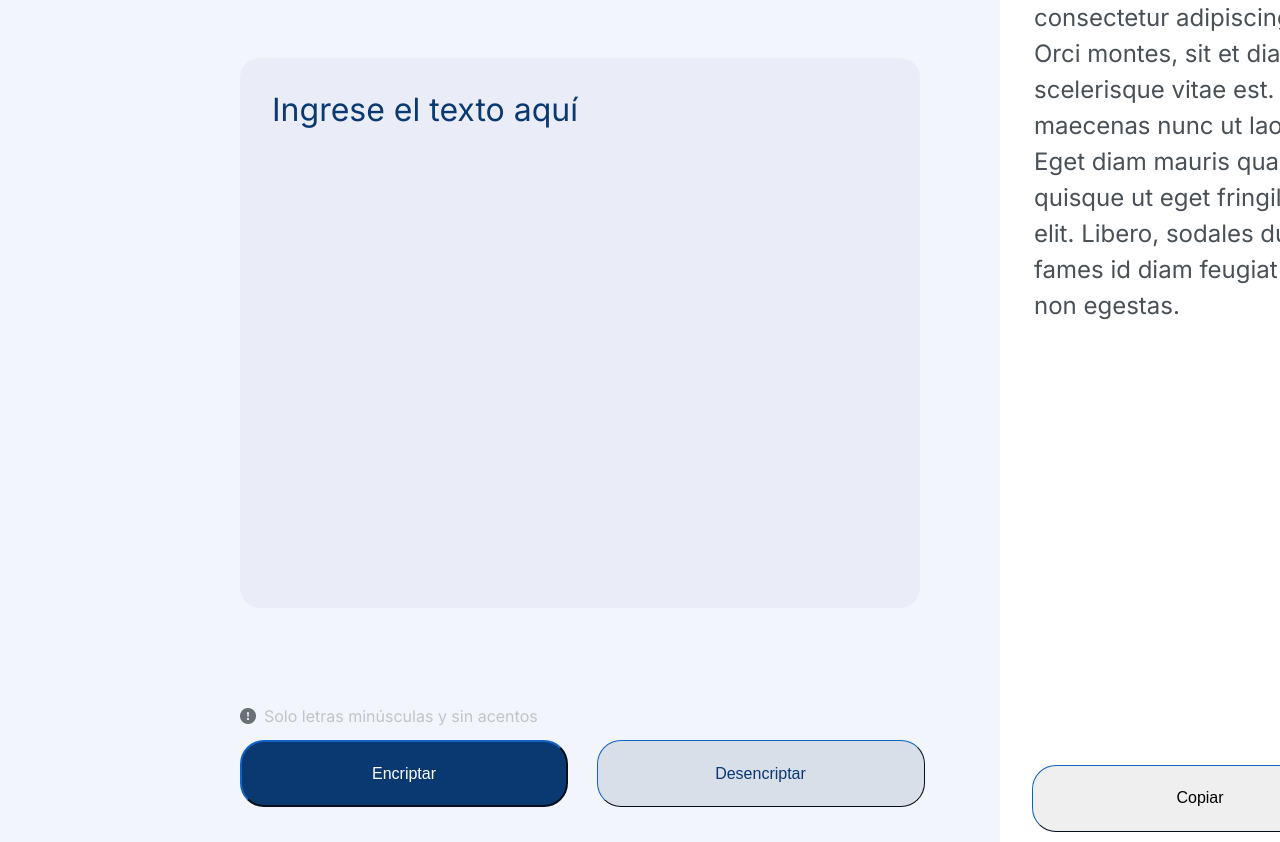
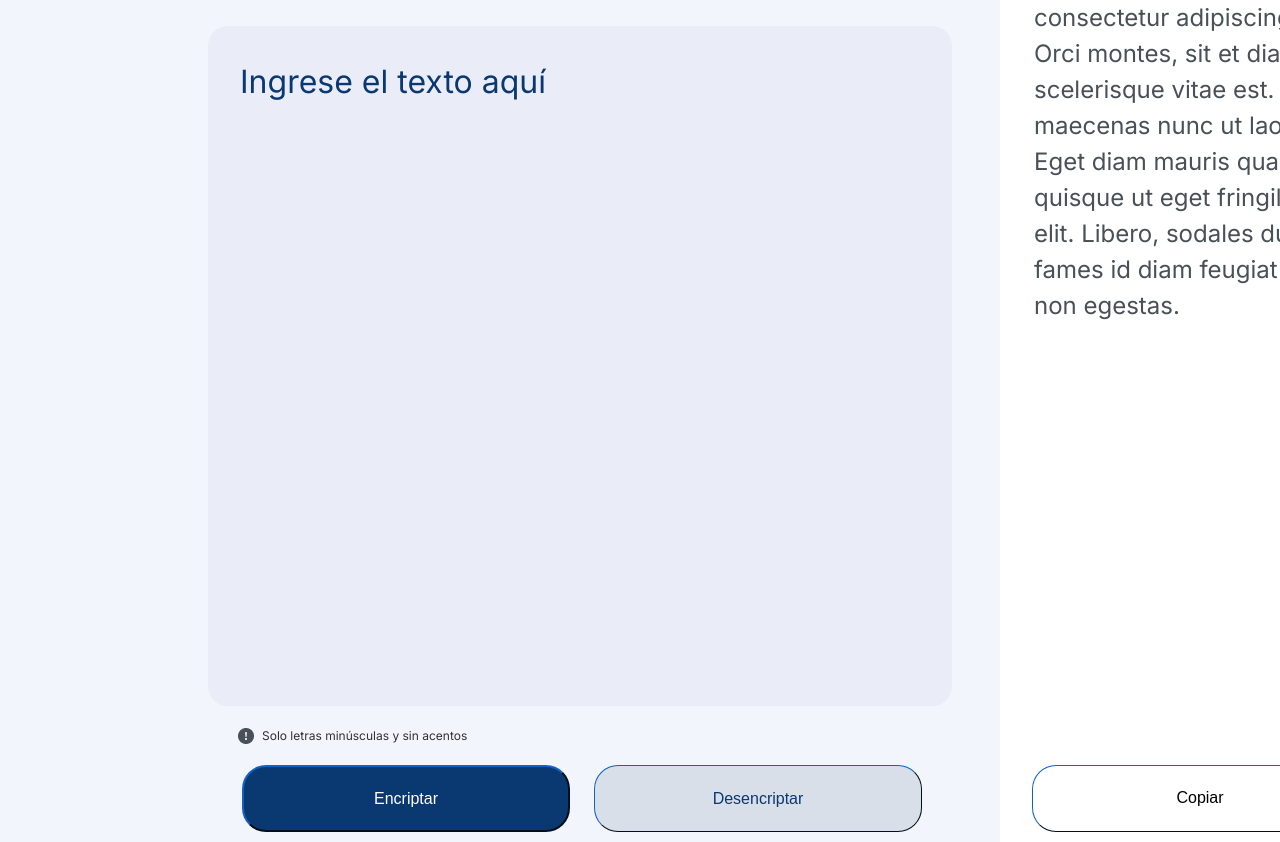
Before and after one commit to DMASSD/Javascript-Text-Encrypter, a plain HTML site: page index.html in a window 1280 px wide. Shown: the part 110-952 px from the top of the page. Drawn offline with Linux system fonts and the light colour scheme.

Commit message:
input part several position fixed, no JS

```diff
--- a/style_index.css
+++ b/style_index.css
@@ -12,32 +12,36 @@ main{
     box-sizing: border-box;
 }
 
+.inputPart{
+    display: grid;
+    grid-template-columns: 168px 792px;
+    box-sizing: border-box;
+}
+
 .mainfuction{
-    margin-left: 200px;
-    margin-top: 78px;
+    display: grid;
+    grid-template-rows: 694px 112px;
+    margin-top: 96px;
+    padding-right: 44px;
+    padding-bottom: 32px;
     box-sizing: border-box;
 
 }
 
-.inputTextPart{
-    width: 680px;
-    height: 600px;
-
-}
-
 .textInput  {
-    padding: 1em;
+    padding: 32px;
     font-family: 'Inter', sans-serif;
     color: #0A3871;
     background-color: #eaecf7;
     font-size: 32px;
-    width: 680px;
-    height: 550px;
+    width: 744px;
+    height: 680px;
     border: none;
     outline: none;
     resize: none;
     box-sizing: border-box;
     border-radius: 20px;
+    line-height: 48px;
   }
 
 .textInput textarea {
@@ -51,20 +55,33 @@ textarea::placeholder {
     opacity: 1;
   }
 
+.buttonsPart{
+    height: 112;
+  }
+
 .Constraints{
-    padding: 50px 0 16px 0;
+    padding: 8px 0 0 30px;
+    display: flex;
+    align-items: center;
 }
 
 .Constraints p{
-    opacity: 0.2;
+    opacity: 0.8;
+    font-size: 12px;
 
 }
 
 .Constraints img {
-    opacity: 0.8;
     float: left;
     margin-right: 8px;
 
+}
+
+.buttonContainer{
+    height: 88px;
+    display: flex;
+    align-items:end;
+    justify-content: center;
 }
 
 .buttonContainer button{
@@ -165,6 +182,7 @@ textarea::placeholder {
     border-width: 1px;
     border-radius: 24px;
     border-color: #0A3871;
+    background-color: #FFFFFF;
 }
 
 /* ELIMINAR ESTO UNA VEZ SE TERMINEN  LAS PRUEBAS */
```
